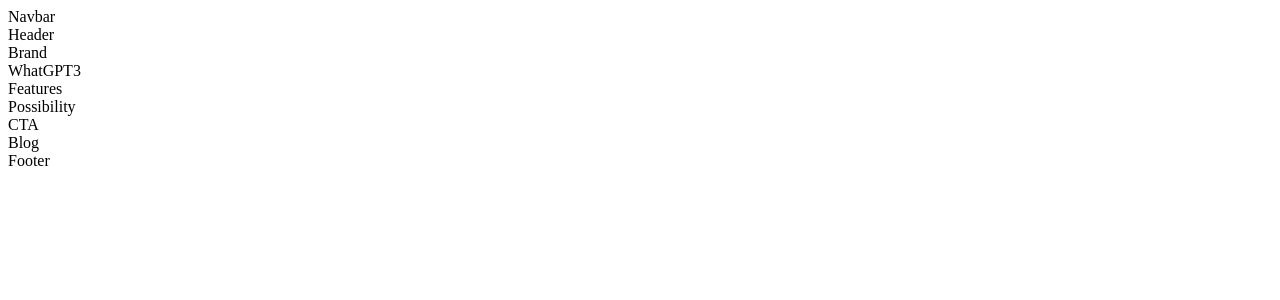
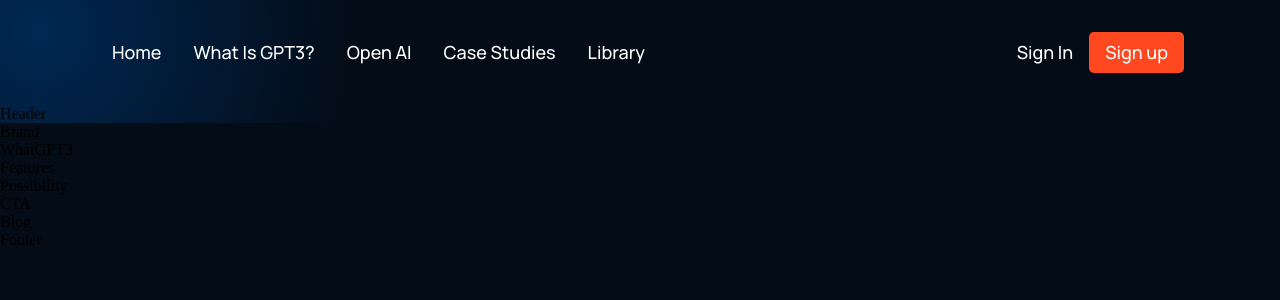
Before and after one commit to vipinkumar66/react_modernapp, a React (Create React App) app: page / in a window 1280 px wide. Shown: the top 300 px of the page. Built offline with nearby package versions, Linux system fonts and the light colour scheme; the HTML template or start-up script is replaced by a standard one.

Commit message:
Navbar completed

```diff
--- a/src/App.js
+++ b/src/App.js
@@ -1,4 +1,5 @@
 import React from "react";
+import './app.css'
 import {Navbar, Brand, CTA} from './components'
 import {Footer, Features, Blog, Header, Possibility, WhatGPT3} from './containers'
 
--- /dev/null
+++ b/src/app.css
@@ -0,0 +1,91 @@
+*{
+  box-sizing: border-box;
+  margin: 0;
+  padding: 0;
+  scroll-behavior: smooth;
+}
+
+body{
+  background: var(--color-bg);
+}
+
+a{
+  color: unset;
+  text-decoration: none;
+}
+
+.gradient__bg {
+  background:-moz-radial-gradient(circle at 3% 25%, rgba(0, 40, 83, 1) 0%, rgba(4, 12, 24, 1) 25%);
+
+  /* safari 5.1+,chrome 10+ */
+  background:-webkit-radial-gradient(circle at 3% 25%, rgba(0, 40, 83, 1) 0%, rgba(4, 12, 24, 1) 25%);
+
+  /* opera 11.10+ */
+  background:-o-radial-gradient(circle at 3% 25%, rgba(0, 40, 83, 1) 0%, rgba(4, 12, 24, 1) 25%);
+
+  /* ie 10+ */
+  background:-ms-radial-gradient(circle at 3% 25%, rgba(0, 40, 83, 1) 0%, rgba(4, 12, 24, 1) 25%);
+
+  /* global 92%+ browsers support */
+  background:radial-gradient(circle at 3% 25%, rgba(0, 40, 83, 1) 0%, rgba(4, 12, 24, 1) 25%);
+}
+
+.gradient__text{
+  background: var(--gradient-text);
+  background-clip: text;
+  -webkit-background-clip: text;
+  -webkit-text-fill-color: transparent;
+}
+
+.section__padding{
+  padding: 4rem, 6rem;
+}
+
+.section__margin{
+  margin: 4rem, 6rem;
+}
+
+.scale-up-center {
+	-webkit-animation: scale-up-center 0.4s cubic-bezier(0.390, 0.575, 0.565, 1.000) both;
+	        animation: scale-up-center 0.4s cubic-bezier(0.390, 0.575, 0.565, 1.000) both;
+}
+
+@-webkit-keyframes scale-up-center {
+  0% {
+    -webkit-transform: scale(0.5);
+            transform: scale(0.5);
+  }
+  100% {
+    -webkit-transform: scale(1);
+            transform: scale(1);
+  }
+}
+@keyframes scale-up-center {
+  0% {
+    -webkit-transform: scale(0.5);
+            transform: scale(0.5);
+  }
+  100% {
+    -webkit-transform: scale(1);
+            transform: scale(1);
+  }
+}
+
+/* For the tablets and the mobile devices */
+@media screen and (max-width:700px){
+  .section__padding{
+    padding: 4rem;
+  }
+  .section__margin{
+    margin: 4rem;
+  }
+}
+
+@media screen and (max-width:550px){
+  .section__padding{
+    padding: 4rem 2rem;
+  }
+  .section__margin{
+    margin: 4rem 2rem;
+  }
+}
--- a/src/components/navbar/Navbar.jsx
+++ b/src/components/navbar/Navbar.jsx
@@ -1,12 +1,54 @@
-import React from 'react'
-import './navbar.css'
+import React, { useState } from 'react';
+import { RiMenu3Line, RiCloseLine } from 'react-icons/ri';
+// import logo from '../../logo.svg';
+import './navbar.css';
 
-const Navbar = () => {
-  return (
-    <div>
-      Navbar
-    </div>
+const Menu = () => {
+  return(
+    <>
+      <p><a href="#home">Home</a></p>
+      <p><a href="#wgpt3">What is GPT3?</a></p>
+      <p><a href="#possibility">Open AI</a></p>
+      <p><a href="#features">Case Studies</a></p>
+      <p><a href="#blog">Library</a></p>
+    </>
   )
 }
+const Navbar = () => {
+  const [toggleMenu, setToggleMenu] = useState(false);
 
-export default Navbar
+  return (
+    <div className="gpt3__navbar">
+      <div className="gpt3__navbar-links">
+        {/* <div className="gpt3__navbar-links_logo">
+          <img src={logo} />
+        </div> */}
+        <div className="gpt3__navbar-links_container">
+          <Menu/>
+        </div>
+      </div>
+      <div className="gpt3__navbar-sign">
+        <p>Sign in</p>
+        <button type="button">Sign up</button>
+      </div>
+      <div className="gpt3__navbar-menu">
+        {toggleMenu
+          ? <RiCloseLine color="#fff" size={27} onClick={() => setToggleMenu(false)} />
+          : <RiMenu3Line color="#fff" size={27} onClick={() => setToggleMenu(true)} />}
+        {toggleMenu && (
+        <div className="gpt3__navbar-menu_container scale-up-center">
+          <div className="gpt3__navbar-menu_container-links">
+            <Menu/>
+          </div>
+          <div className="gpt3__navbar-menu_container-links-sign">
+            <p>Sign in</p>
+            <button type="button">Sign up</button>
+          </div>
+        </div>
+        )}
+      </div>
+    </div>
+  );
+};
+
+export default Navbar;
--- a/src/components/navbar/navbar.css
+++ b/src/components/navbar/navbar.css
@@ -0,0 +1,134 @@
+.gpt3__navbar {
+  display: flex;
+  justify-content: space-between;
+  align-items: center;
+
+  padding: 2rem 6rem;
+}
+
+.gpt3__navbar-links {
+  flex: 1;
+  display: flex;
+  justify-content: flex-start;
+  align-items: center;
+}
+
+.gpt3__navbar-links_logo {
+  margin-right: 2rem;
+}
+
+.gpt3__navbar-links_logo img {
+  width: 62.56px;
+  height: 16.02px;
+}
+
+.gpt3__navbar-links_container {
+  display: flex;
+  flex-direction: row;
+}
+
+.gpt3__navbar-sign {
+  display: flex;
+  justify-content: flex-end;
+  align-items: center;
+}
+
+.gpt3__navbar-links_container p,
+.gpt3__navbar-sign p,
+.gpt3__navbar-menu_container-links p {
+  color: #fff;
+  font-family: var(--font-family);
+  font-weight: 500;
+  font-size: 18px;
+  line-height: 25px;
+  text-transform: capitalize;
+
+  margin: 0 1rem;
+  cursor: pointer;
+}
+
+.gpt3__navbar-sign button,
+.gpt3__navbar-menu_container button {
+  padding: 0.5rem 1rem;
+  color: #fff;
+  background: #FF4820;
+  font-family: var(--font-family);
+  font-weight: 500;
+  font-size: 18px;
+  line-height: 25px;
+  border: none;
+  outline: none;
+  cursor: pointer;
+  border-radius: 5px;
+}
+
+.gpt3__navbar-menu {
+  margin-left: 1rem;
+
+  display: none;
+  position: relative;
+}
+
+.gpt3__navbar-menu svg {
+  cursor: pointer;
+}
+
+.gpt3__navbar-menu_container {
+  display: flex;
+  justify-content: flex-end;
+  align-items: flex-end;
+  flex-direction: column;
+
+  text-align: end;
+  background: var(--color-footer);
+  padding: 2rem;
+  position: absolute;
+  right: 0;
+  top: 40px;
+  margin-top: 1rem;
+  min-width: 210px;
+  border-radius: 5px;
+  box-shadow: 0px 0px 5px rgba(0,0, 0,0.2);
+}
+
+.gpt3__navbar-menu_container p {
+  margin: 1rem 0;
+}
+
+.gpt3__navbar-menu_container-links-sign {
+  display: none;
+}
+
+@media screen and (max-width: 1050px) {
+  .gpt3__navbar-links_container {
+      display: none;
+  }
+
+  .gpt3__navbar-menu {
+      display: flex;
+  }
+}
+
+@media screen and (max-width: 700px) {
+  .gpt3__navbar {
+      padding: 2rem 4rem;
+  }
+}
+
+@media screen and (max-width: 550px) {
+  .gpt3__navbar {
+      padding: 2rem;
+  }
+
+  .gpt3__navbar-sign {
+      display: none;
+  }
+
+  .gpt3__navbar-menu_container {
+      top: 20px;
+  }
+
+  .gpt3__navbar-menu_container-links-sign {
+      display: block;
+  }
+}
--- /dev/null
+++ b/src/index.css
@@ -0,0 +1,14 @@
+@import url('https://fonts.googleapis.com/css2?family=Manrope:wght@200;300;400;500;600;700;800&display=swap');
+
+:root {
+  --font-family: 'Manrope', sans-serif;
+
+  --gradient-text: linear-gradient(89.97deg, #AE67FA 1.84%, #F49867 102.67%);
+  --gradient-bar: linear-gradient(103.22deg, #AE67FA -13.86%, #F49867 99.55%);
+
+  --color-bg: #040C18;
+  --color-footer : #031B34;
+  --color-blog: #042c54;
+  --color-text: #81AFDD;
+  --color-subtext: #FF8A71;
+}
--- a/src/index.js
+++ b/src/index.js
@@ -1,5 +1,6 @@
 import React from "react";
 import ReactDOM from "react-dom";
 import App from './App'
+import './index.css'
 
 ReactDOM.render(<App/>, document.getElementById('root'));
```
Also changed, not shown: src/assets/logo.png (added), 1 other file (tests, documents, lock files or other folders).
